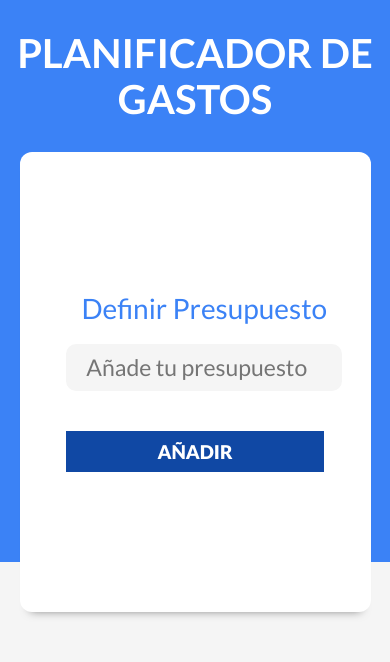
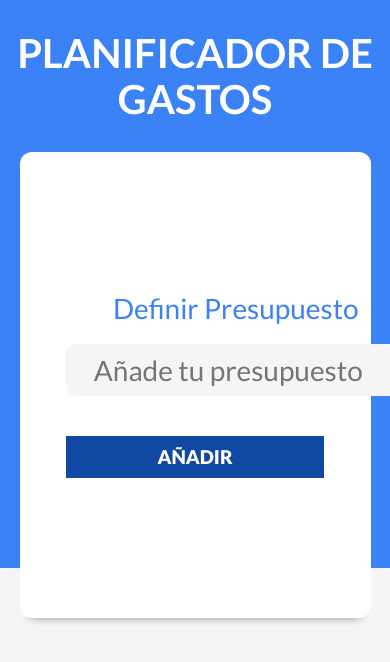
Before and after one commit to aguscolaizzo/control-gastos, a React (Vite) app: page / in a window 390 px wide. Shown: the top 662 px of the page. Built offline with nearby package versions, Linux system fonts and the light colour scheme.

Commit message:
Mejorando web responsive

```diff
--- a/src/index.css
+++ b/src/index.css
@@ -185,7 +185,7 @@ header h1 {
 
 .formulario input[type="text"].nuevo-presupuesto,
 .formulario input[type="number"].nuevo-presupuesto {
-    font-size: 2.3rem;
+    font-size: 2.8rem;
     text-align: center;
 }
 
```
